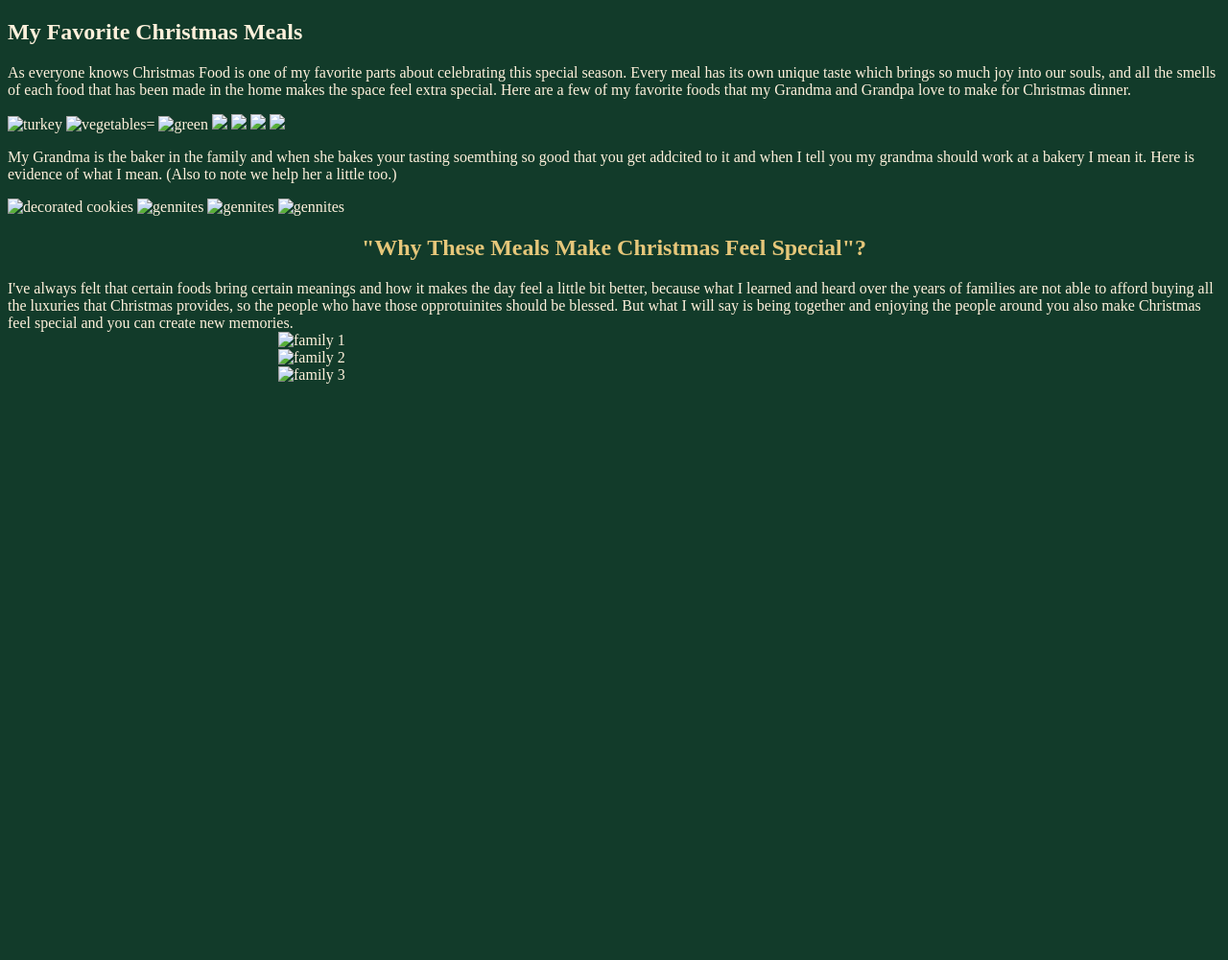
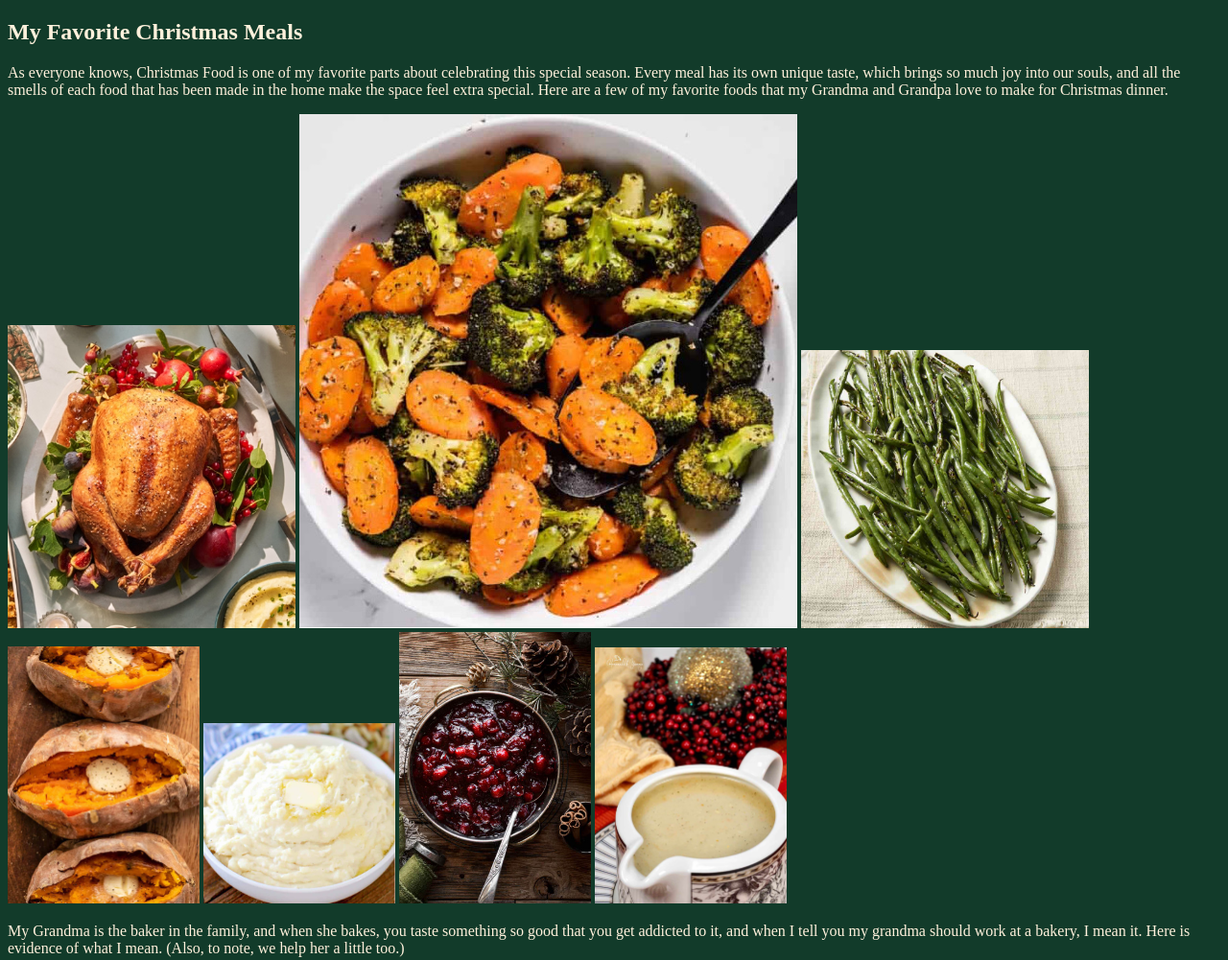
Before and after one commit to isabellanikolopoulos1-sys/My-Project, a plain HTML site: page Meals for the season.html in a window 1280 px wide. Shown: the top 1001 px of the page at 96% size. Before the commit the page ends 800 px from the top, so only its background shows below. Drawn offline with Linux system fonts and the light colour scheme.

Commit message:
Update Meals for the season.html

```diff
--- a/Meals for the season.html
+++ b/Meals for the season.html
@@ -11,33 +11,36 @@
 <body>
         <section>
           <h2> My Favorite Christmas Meals</h2>
-          <p> As everyone knows Christmas Food is one of my favorite parts about celebrating this special season. Every meal has
-            its own unique taste which brings so much joy into our souls, and all the smells of each food that has been made in the home makes the
+          <p> As everyone knows, Christmas Food is one of my favorite parts about celebrating this special season. Every meal has
+            its own unique taste, which brings so much joy into our souls, and all the smells of each food that has been made in the home make the
             space feel extra special. Here are a few of my favorite foods that my Grandma and Grandpa love to make for Christmas dinner.
           </p>
-          <img src="images/turkey.jpg" alt="turkey" width="300">
-          <img src="images/vegetables.jpg" alt="vegetables="300>
-          <img src="images/green beans.jpg" alt= green beans width="300">
-          <img src="images/sweet potatoes.jpg" width="200">
-          <img src="images/mash potatoes.jpg" width="200">
-          <img src="images/cranberries.jpg" width="200">
-          <img src="images/gravey.jpg" width="200">
+          <img src="turkey.jpg" alt="turkey" width="300">
+          <img src="vegetables.jpg" alt="vegetables="300>
+          <img src="green beans.jpg" alt= green beans width="300">
+          <img src="sweet potatoes.jpg" width="200">
+          <img src="mash potatoes.jpg" width="200">
+          <img src="cranberries.jpg" width="200">
+          <img src="gravey.jpg" width="200">
         </section>
 
-    <p> My Grandma is the baker in the family and when she bakes your tasting soemthing so good that you get addcited
-        to it and when I tell you my grandma should work at a bakery I mean it. Here is evidence of what I mean. (Also to note we help her a little too.)
+    <p> My Grandma is the baker in the family, and when she bakes, you taste something so good that you get addicted
+        to it, and when I tell you my grandma should work at a bakery, I mean it. Here is evidence of what I mean. (Also, to note, we help her a little too.)
      </p>
 
-     <img src="images/decorated cookies.jpg" alt="decorated cookies" width="300"/>
-     <img src="images/gennites.jpg" alt="gennites" width="300"/>
-     <img src="images/raisin cookies.jpg" alt="gennites" width="300"/>
-     <img src="images/pumpkin pie.jpg" alt="gennites" width="300"/>
+     <img src="decorated cookies.jpg" alt="decorated cookies" width="300"/>
+     <img src="gennites.jpg" alt="gennites" width="300"/>
+     <img src="raisin cookies.jpg" alt="gennites" width="300"/>
+     <img src="pumpkin pie.jpg" alt="gennites" width="300"/>
 
 <section>
-  <h1> "Why These Meals Make Christmas Feel Special"? </h1>
-  <p> I've always felt that certain foods bring certain meanings and how it makes the day feel a little bit better, because what I learned and heard over the years of families are not able to afford buying all the luxuries that Christmas provides, so the people who have those opprotuinites should be blessed. But what I will say is being together and enjoying the people around you also make Christmas feel special and you can create new memories.
-    <img src="images/family 1.jpg" alt="family 1" width="700" style="display: block; margin: 0 auto;"/>
-    <img src="images/family 2.jpg" alt="family 2" width="700" style="display: block; margin: 0 auto;"/>
-    <img src="images/family 3.jpg" alt="family 3" width="700" style="display: block; margin: 0 auto;"/>
+  <h1> "Why These Meals Make Christmas Feel Special" </h1>
+  <p> I've always felt that certain foods bring certain meanings and make the day feel a little bit better, because what I learned and heard over the years of families are not able to afford buying all the luxuries that Christmas provides, so the people who have those opprotuinites should be blessed. But what I will say is being together and enjoying the people around you also make Christmas feel special and you can create new memories.
+    <img src="family 1.jpg" alt="family 1" width="700" style="display: block; margin: 0 auto;"/>
+    <img src="family 2.jpg" alt="family 2" width="700" style="display: block; margin: 0 auto;"/>
+    <img src="family 3.jpg" alt="family 3" width="700" style="display: block; margin: 0 auto;"/>
   </p>
   </section>
+
+</body>
+</html>
```
